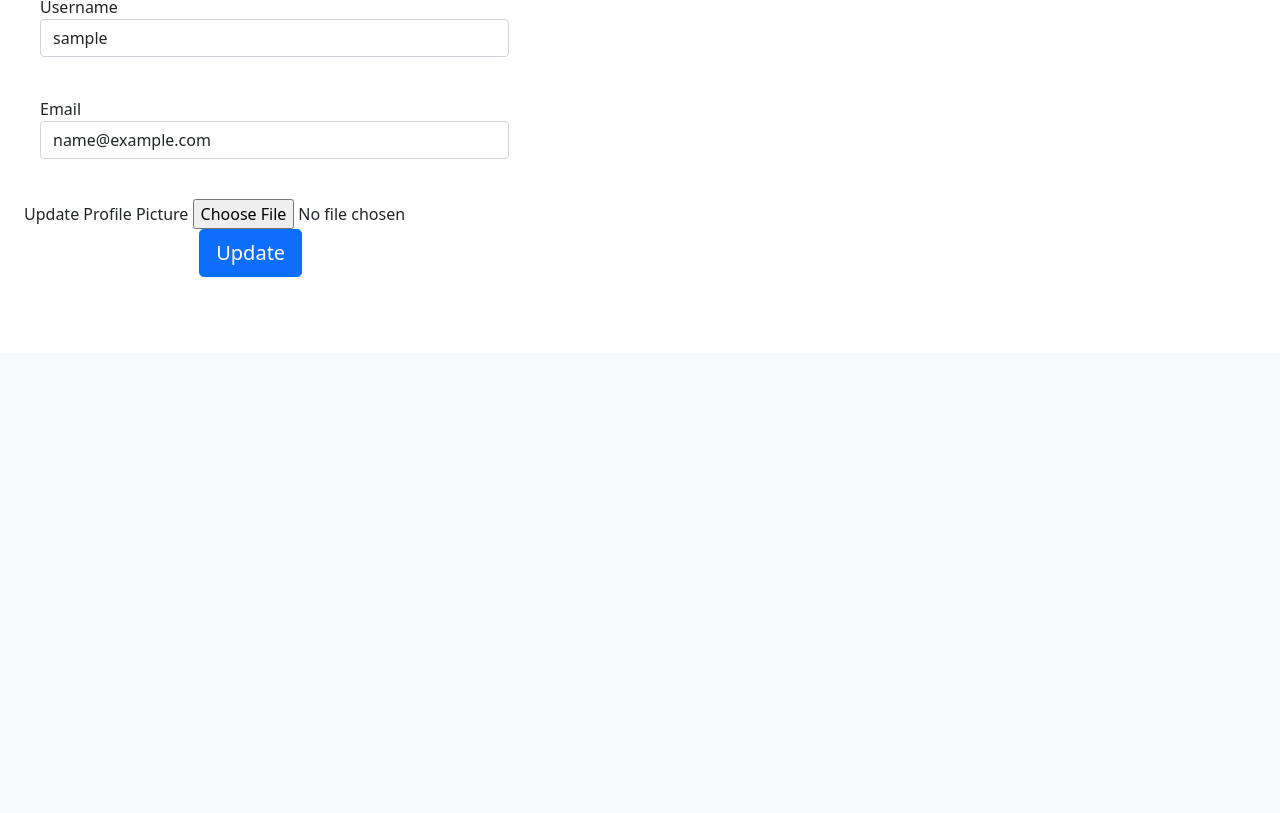
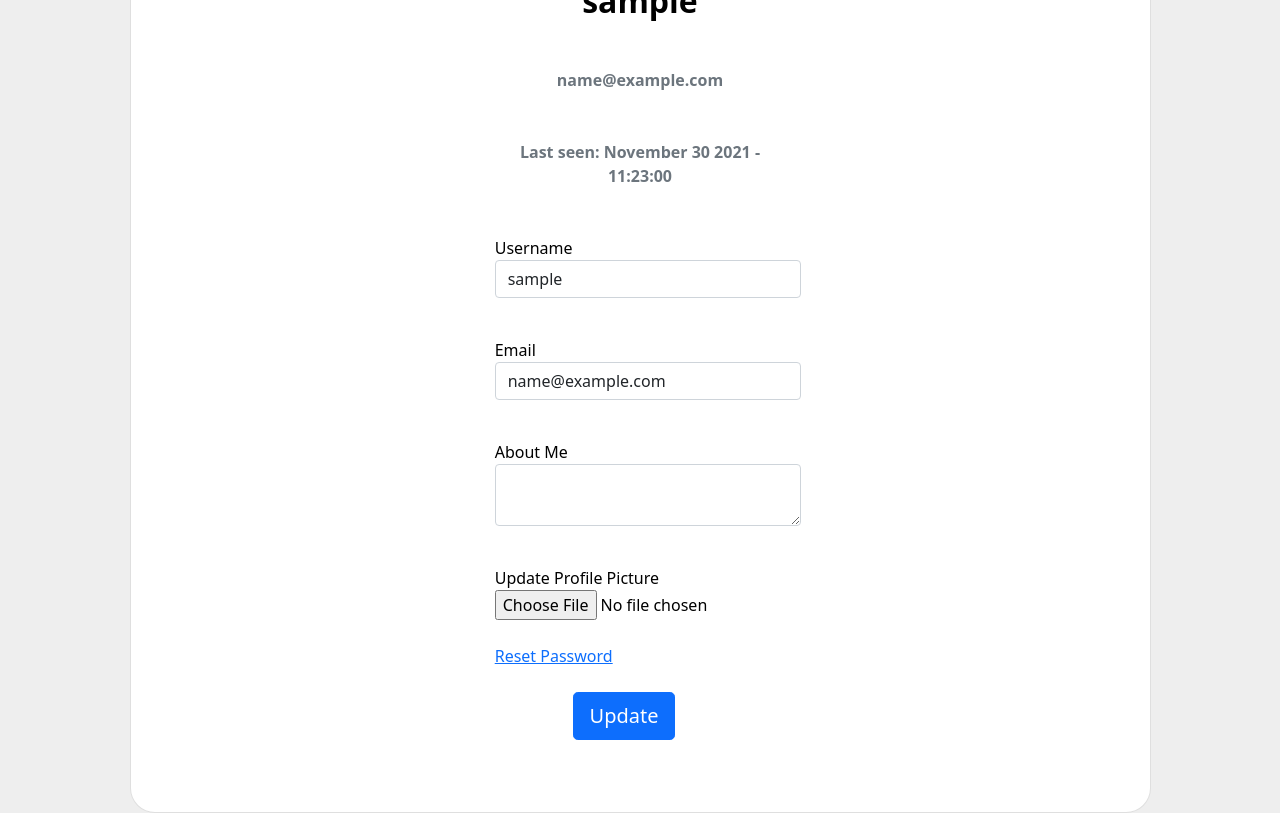
Before and after one commit to RondyVN/lab_web_flask, a Flask app: page /auth/account in a window 1280 px wide. Shown: the part 447-1260 px from the top of the page. Before the commit the page ends 724 px from the top, so only its background shows below. Run offline with Flask 2, Linux system fonts and the light colour scheme; the visitor is signed in with stand-in values (Sample User, id 1); data comes from the database, SQL or seed files in the repository; both versions use the stored data as it was after the commit; some libraries are stand-ins or nearby versions.

Commit message:
lab12 add reset password and field about me and view last seen

```diff
--- a/Chuiko_Nazarii_Lab_work/app/auth/forms.py
+++ b/Chuiko_Nazarii_Lab_work/app/auth/forms.py
@@ -1,9 +1,10 @@
 from flask_wtf import FlaskForm
-from wtforms import StringField, PasswordField, SubmitField, BooleanField
+from wtforms import StringField, TextAreaField, PasswordField, SubmitField, BooleanField
 from wtforms.validators import InputRequired, Length, Regexp, EqualTo, DataRequired, ValidationError
 from .models import User
 from flask_login import current_user
 from flask_wtf.file import FileField, FileAllowed
+from .. import bcrypt
 
 
 class SignUpForm(FlaskForm):
@@ -44,16 +45,30 @@ class UpdateAccountForm(FlaskForm):
                                              Regexp('^[a-zA-Z0-9_.+-]+@[a-zA-Z0-9-]+\.[a-zA-Z0-9-.]+$',
                                                     message='Invali Email')])
     picture = FileField('Update Profile Picture', validators=[FileAllowed(['jpg', 'png'])])
+    about_me = TextAreaField('About Me', validators=[DataRequired(), Length(max=500)])
     submit = SubmitField('')
 
-    def validate_username(self, username):
-        if username.data != current_user.username:
-            user = User.query.filter_by(username=username.data).first()
-            if user:
-                raise ValidationError('That username is take. Please choose a different one')
+    def validate_email(self, field):
+        if field.data != current_user.email:
+            if User.query.filter_by(email=field.data).first():
+                raise ValidationError('Email already registered')
 
-    def validate_email(self, email):
-        if email.data != current_user.email:
-            user = User.query.filter_by(username=email.data).first()
-            if user:
-                raise ValidationError('That email is taken. Please choose a different one')
+    def validate_username(self, field):
+        if field.data != current_user.username:
+            if User.query.filter_by(username=field.data).first():
+                raise ValidationError('Username already registered')
+
+
+class ResetPasswordForm(FlaskForm):
+    old_password = PasswordField('Old Password', validators=[DataRequired()])
+
+    new_password1 = PasswordField('Password', validators=[InputRequired('Password is required'),
+                                                          Length(min=6, message='Must be at least 6')])
+
+    new_password2 = PasswordField('Repeat the password', validators=[InputRequired('Password is required'),
+                                                                     Length(min=6, message='Must be at least 6'),
+                                                                     EqualTo('new_password1')])
+
+    def validate_old_password(self, field):
+        if not bcrypt.check_password_hash(current_user.password, field.data):
+            raise ValidationError('Error')
--- a/Chuiko_Nazarii_Lab_work/app/auth/models.py
+++ b/Chuiko_Nazarii_Lab_work/app/auth/models.py
@@ -13,12 +13,16 @@ class User(db.Model, UserMixin):
     email = db.Column(db.String(120), unique=True, nullable=False)
     image_file = db.Column(db.String(20), nullable=False, default='default.jpg')
     password = db.Column(db.String(60), nullable=False)
+    about_me = db.Column(db.Text, nullable=True)
+    last_date = db.Column(db.DateTime, default=db.func.now())
 
-    def __init__(self, username, email, password, image_file='default.jpg'):
+    def __init__(self, username, email, password, about_me='', image_file='default.jpg'):
         self.username = username
         self.email = email
         self.password = bcrypt.generate_password_hash(password).decode('utf-8')
+        self.about_me = about_me
         self.image_file = image_file
+
 
     def verify_password(self, pwd):
         return bcrypt.check_password_hash(self.password, pwd)
--- a/Chuiko_Nazarii_Lab_work/app/auth/templates/auth/account.html
+++ b/Chuiko_Nazarii_Lab_work/app/auth/templates/auth/account.html
@@ -2,31 +2,56 @@
 {% extends 'base.html' %}
 {% block content %}
 <div class="content-section">
-    <div class="media">
-        <img class="rounded-circle account-img" src="{{ image_file }}">
-        <div class="media-body">
-            <h2 class="account-heading"> {{ current_user.username }} </h2>
-            <p class="text-secondary"> {{ current_user.email }} </p>
+    <section class="vh-1000" style="background-color: #eee;">
+        <div class="container h-100">
+            <div class="row d-flex justify-content-center align-items-center h-100">
+                <div class="col-lg-12 col-xl-11">
+                    <div class="card text-black" style="border-radius: 25px;">
+                        <div class="card-body p-md-5">
+                            <div class="row justify-content-center">
+                                <div class="col-md-10 col-lg-6 col-xl-5 order-2 order-lg-1">
+
+                                    <form class="mx-1 mx-md-4" method="POST">
+                                        <div class="d-flex flex-row align-items-center mb-4">
+                                            <div class="form-outline flex-fill mb-0">
+                                                <img class="rounded-circle account-img flex-row " src="{{ image_file }}">
                                             </div>
                                         </div>
-    <div class="col-md-10 col-lg-6 col-xl-5 order-2 order-lg-1">
-        <form class="mx-1 mx-md-4" method="POST" enctype="multipart/form-data">
+
+                                            <h2 class="account-heading text-center fw-bold mb-5 mx-1 mx-md-4 mt-4">
+                                                <p>{{ current_user.username }}</p>
+                                            </h2>
+
+                                            <p class="text-secondary text-center fw-bold mb-5 mx-1 mx-md-4 mt-4">
+                                                {{ current_user.email }}
+                                            </p>
+
+                                            <p class="text-secondary text-center fw-bold mb-5 mx-1 mx-md-4 mt-4">
+                                                Last seen: {{ current_user.last_date.strftime('%B %d %Y - %H:%M:%S') }}
+                                            </p>
                                         {{ form.csrf_token }}
-            <div class="d-flex flex-row align-items-start mb-4">
-                <i class="fas fa-envelope fa-lg me-3 fa-fw"></i>
+                                        <div class="d-flex flex-row align-items-center mb-4">
+                                            <i class="fas fa-user fa-lg me-3 fa-fw"></i>
                                             <div class="form-outline flex-fill mb-0">
                                                 {{ render_field(form.username, class='form-control') }}
                                             </div>
                                         </div>
 
-            <div class="d-flex flex-row align-items-start mb-4">
-                <i class="fas fa-lock fa-lg me-3 fa-fw"></i>
+                                        <div class="d-flex flex-row align-items-center mb-4">
+                                            <i class="fas fa-envelope fa-lg me-3 fa-fw"></i>
                                             <div class="form-outline flex-fill mb-0">
                                                 {{ render_field(form.email, class='form-control') }}
                                             </div>
                                         </div>
-
-            <div class="form-group">
+                                        <div class="d-flex flex-row align-items-center mb-4">
+                                            <i class="fas fa-envelope fa-lg me-3 fa-fw"></i>
+                                            <div class="form-outline flex-fill mb-0">
+                                                {{ render_field(form.about_me, class='form-control') }}
+                                            </div>
+                                        </div>
+                                        <div class="d-flex flex-row align-items-center mb-4">
+                                            <i class="fas fa-envelope fa-lg me-3 fa-fw"></i>
+                                            <div class="form-outline flex-fill mb-0">
                                                 {{ form.picture.label() }}
                                                 {{ form.picture(class="form-control-file") }}
                                                 {% if form.picture.errors %}
@@ -35,12 +60,26 @@
                                                 {% endfor %}
                                                 {% endif %}
                                             </div>
-
+                                        </div>
+                                        <div class="d-flex flex-row align-items-center mb-4">
+                                            <i class="fas fa-envelope fa-lg me-3 fa-fw"></i>
+                                            <div class="form-outline flex-fill mb-0">
+                                                <a href="{{ url_for('auth.reset_password') }}" class="justify-content-center">Reset Password</a>
+                                            </div>
+                                        </div>
                                         <div class="d-flex justify-content-center mx-4 mb-3 mb-lg-4">
-                {{ render_field(form.submit, class='btn btn-primary btn-lg', value='Update') }}
+                                            {{ render_field(form.submit, class='btn btn-primary btn-lg',
+                                            value='Update') }}
                                         </div>
                                     </form>
                                 </div>
                             </div>
+                        </div>
+                    </div>
+                </div>
+            </div>
+        </div>
+    </section>
+</div>
 
 {% endblock %}
--- a/Chuiko_Nazarii_Lab_work/app/auth/views.py
+++ b/Chuiko_Nazarii_Lab_work/app/auth/views.py
@@ -1,11 +1,12 @@
 from flask import url_for, render_template, flash, request, redirect, abort, current_app
-from .. import db
-from .forms import SignUpForm, LoginForm, UpdateAccountForm
+from .. import db, bcrypt
+from .forms import SignUpForm, LoginForm, UpdateAccountForm, ResetPasswordForm
 from .models import User
 from flask_login import login_user, current_user, logout_user, login_required
 import os
 import secrets
 from PIL import Image
+from datetime import datetime
 
 from . import auth_blueprint
 
@@ -72,12 +73,14 @@ def account():
             current_user.image_file = picture_file
         current_user.username = form.username.data
         current_user.email = form.email.data
+        current_user.about_me = form.about_me.data
         db.session.commit()
         flash('Your account has been update!', category='success')
         return redirect(url_for('auth.account'))
-    elif request.method == 'GET':
-        form.username.data = current_user.username
-        form.email.data = current_user.email
+
+    form.about_me.data = current_user.about_me
+    form.username.data = current_user.username
+    form.email.data = current_user.email
     image_file = url_for('static', filename='profile_pics/' + current_user.image_file)
     return render_template('auth/account.html', image_file=image_file, form=form)
 
@@ -94,3 +97,22 @@ def save_picture(form_picture):
     i.save(picture_path)
 
     return picture_fn
+
+
+@auth_blueprint.route("/reset-password", methods=['GET', 'POST'])
+@login_required
+def reset_password():
+    form = ResetPasswordForm()
+    if form.validate_on_submit():
+        current_user.password = bcrypt.generate_password_hash(form.new_password1.data).decode('utf-8')
+        db.session.commit()
+        flash('Password changed', category='success')
+        return redirect(url_for('auth.account'))
+    return render_template('auth/reset password.html', form=form)
+
+
+@auth_blueprint.before_request
+def before_request():
+    if current_user.is_authenticated:
+        current_user.last_date = datetime.utcnow()
+        db.session.commit()
```
Also changed, not shown: Chuiko_Nazarii_Lab_work/app/auth/templates/auth/reset password.html (added, +47 -0 lines), Chuiko_Nazarii_Lab_work/app/templates/base.html (+12 -3 lines), Chuiko_Nazarii_Lab_work/migrations/versions/2045fc203129_.py (added, +32 -0 lines), Chuiko_Nazarii_Lab_work/migrations/versions/8c038c8330c7_.py (added, +32 -0 lines), Chuiko_Nazarii_Lab_work/migrations/versions/ecf0fdf755c0_.py (added, +32 -0 lines), Chuiko_Nazarii_Lab_work/test/test_1.py (+6 -1 lines), Chuiko_Nazarii_Lab_work/app/static/profile_pics/23e0f08cf7689c9b.png (added), Chuiko_Nazarii_Lab_work/site.db, Chuiko_Nazarii_Lab_work/test_site.db. Lines whose indentation alone changed are shown as unchanged.
